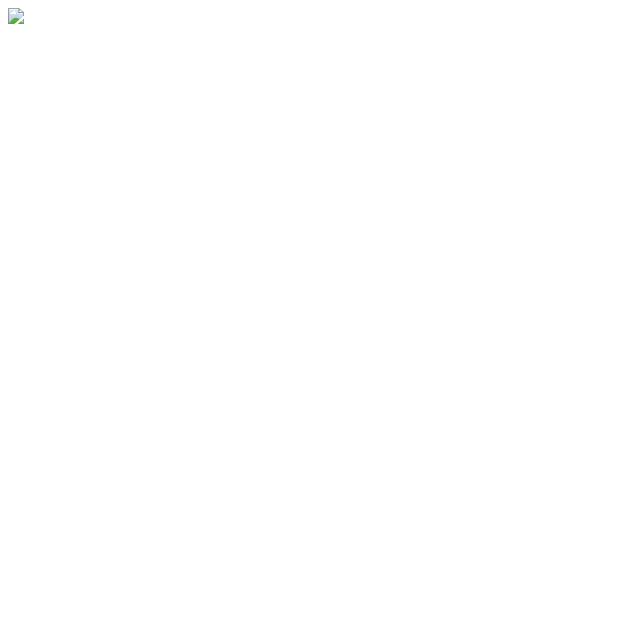
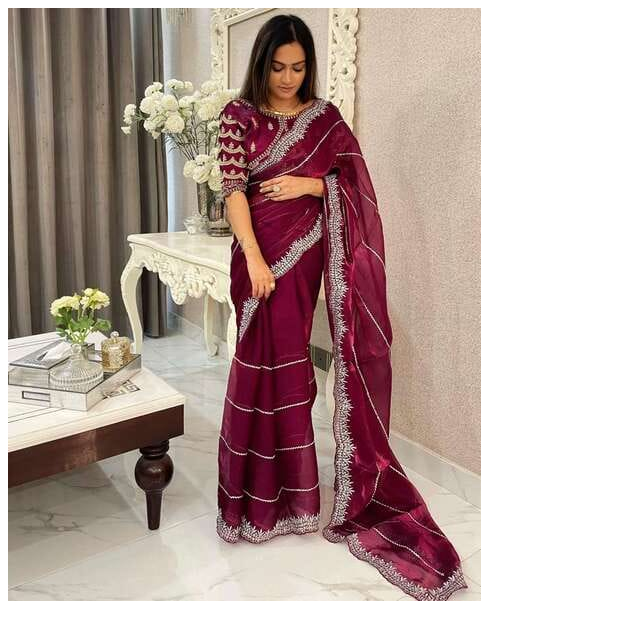
Before and after one commit to ramuk703/Js-practice-1, a plain HTML site: page alert.html in a window 1280 px wide. Shown: the whole page, without its empty margins (0-640 px from the left). Drawn offline with Linux system fonts and the light colour scheme.

Commit message:
Updated Practice-Code and alert.html

```diff
--- a/alert.html
+++ b/alert.html
@@ -17,6 +17,6 @@
             alert("Image is not loaded properrly")
         }
     </script>
-    <img src="/new_collection.jpg" onload="image_load()" onerror="image_error()">
+    <img src="/assets/new_collection.jpg" onload="image_load()" onerror="image_error()">
 </body>
 </html>
```
